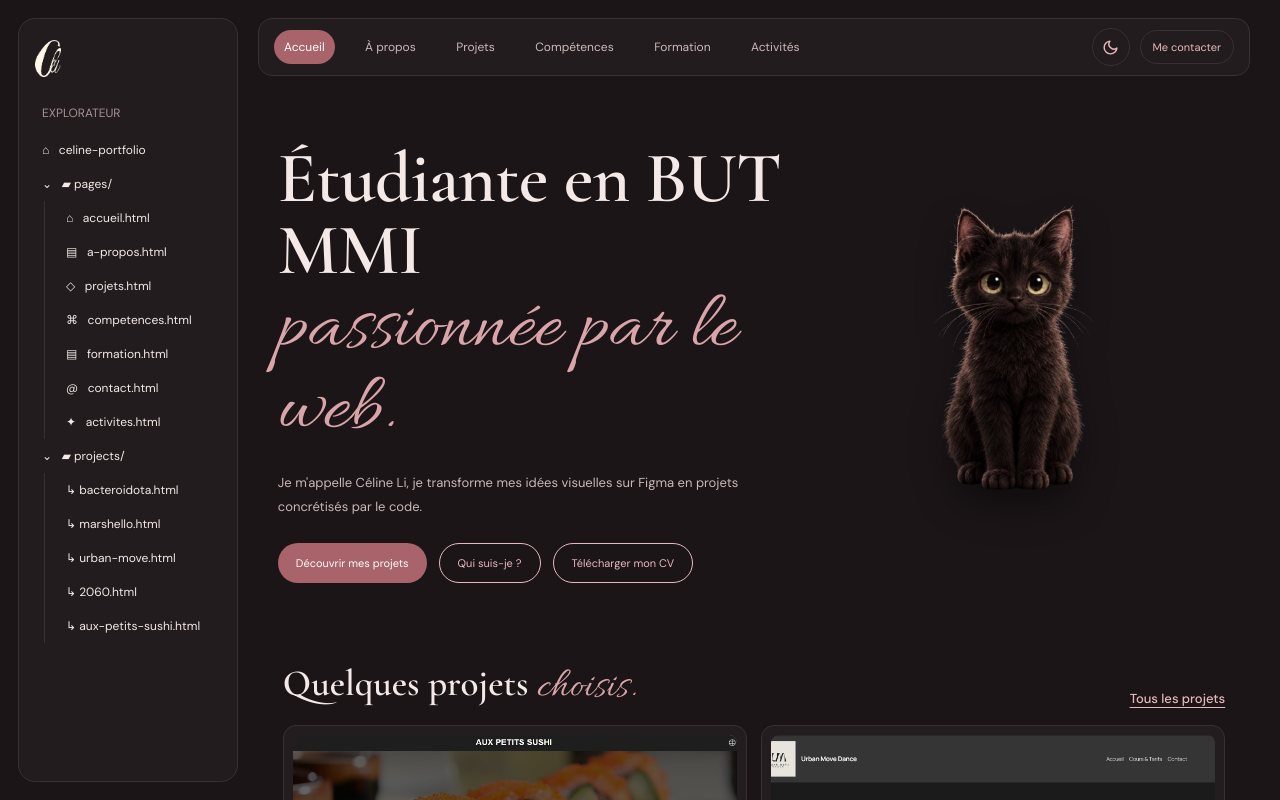
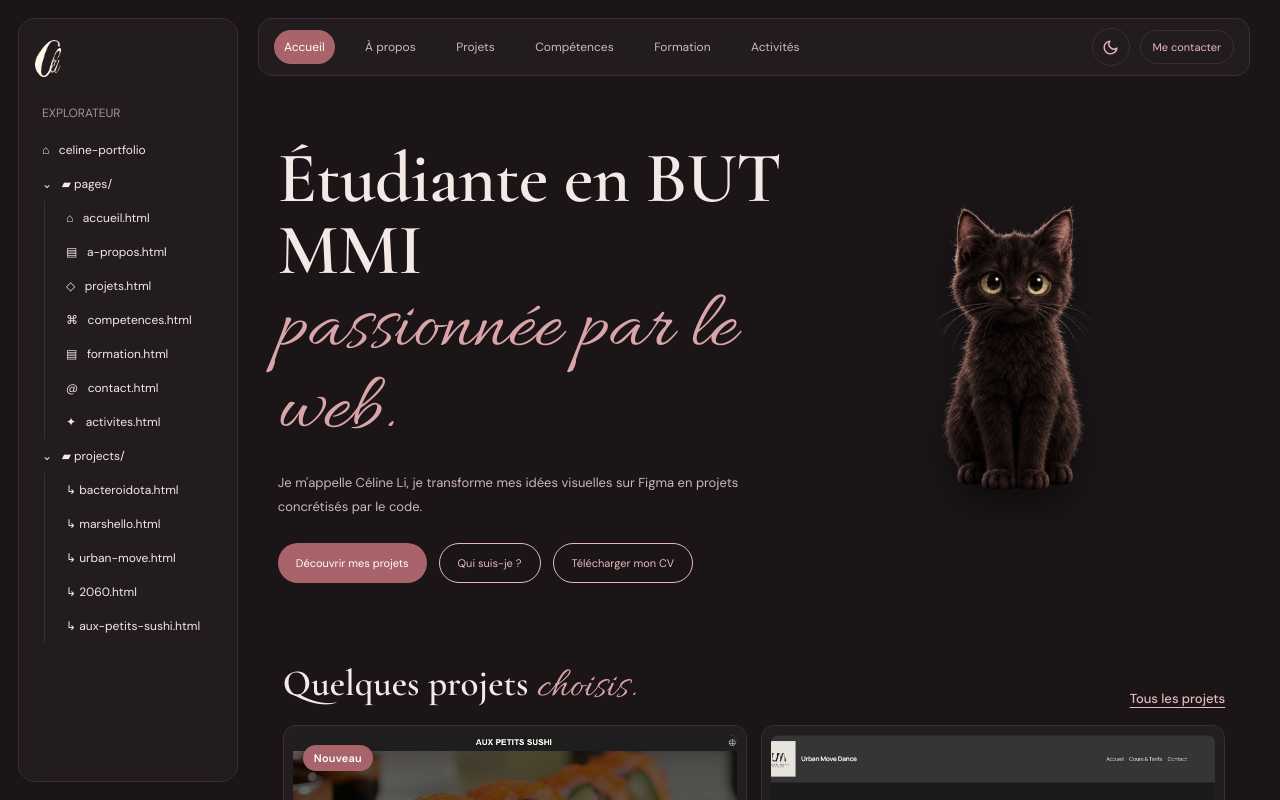
Before and after one commit to celine-li-dev/portfolio, a plain HTML site: page index.html in a window 1280 px wide. Both pictures are taken after a click on the button "Passer en mode sombre". Shown: the top 800 px of the page. Drawn offline with nearby package versions, Linux system fonts and the light colour scheme; a web font is replaced by a local one.

Commit message:
Add 'New' badge styles for featured projects
Added styles for 'New' badge on featured projects.

```diff
--- a/css/base.css
+++ b/css/base.css
@@ -277,3 +277,7 @@ footer { font-size:12px; }
 
 /* Mobile : pas de chat sur l'accueil */
 @media (max-width:700px) { body .portrait-wrap { display:none; } }
+
+/* Badge « Nouveau » sur le projet mis en avant */
+.art-label.badge { display:inline-block !important; z-index:1; background:var(--wine); color:#fff; font:600 11px var(--sans); letter-spacing:.02em; padding:6px 11px; }
+[data-theme="dark"] .art-label.badge { background:#a8646a; }
```
